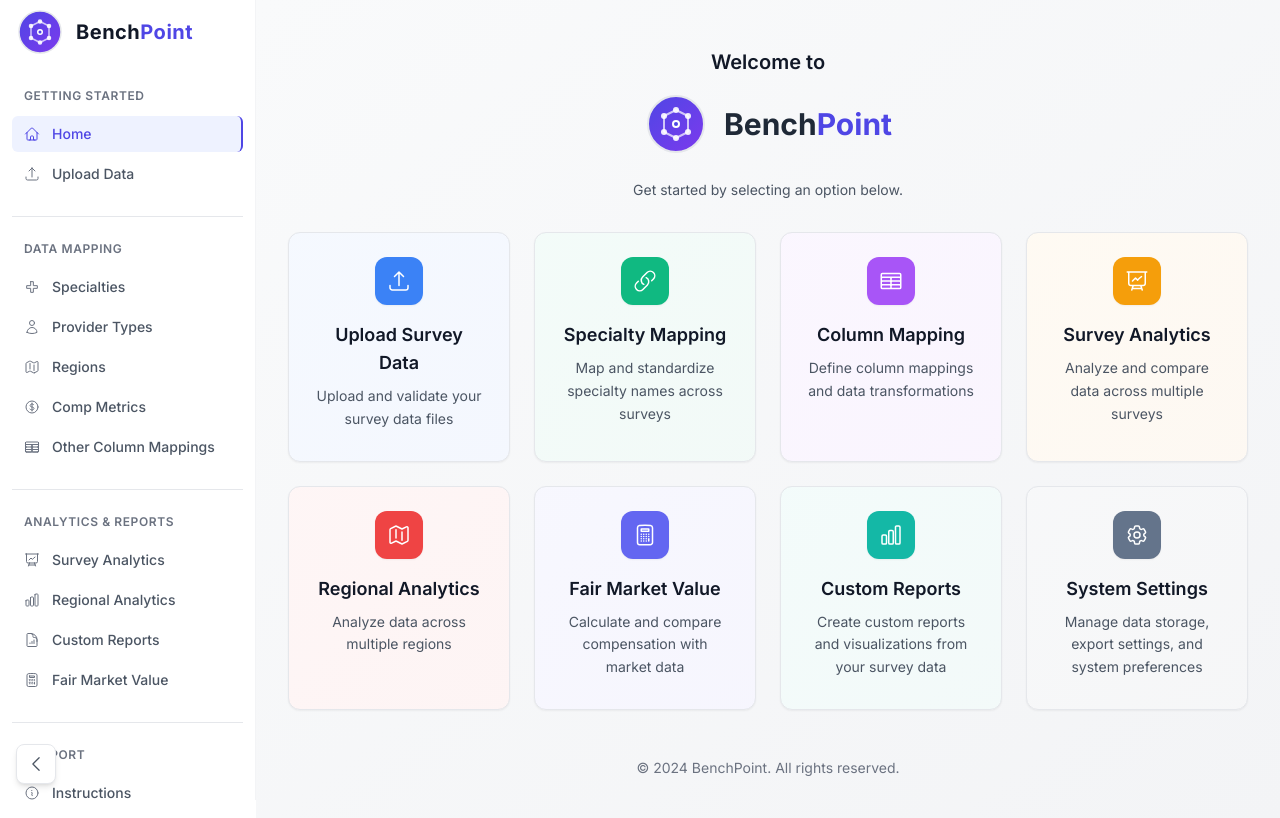
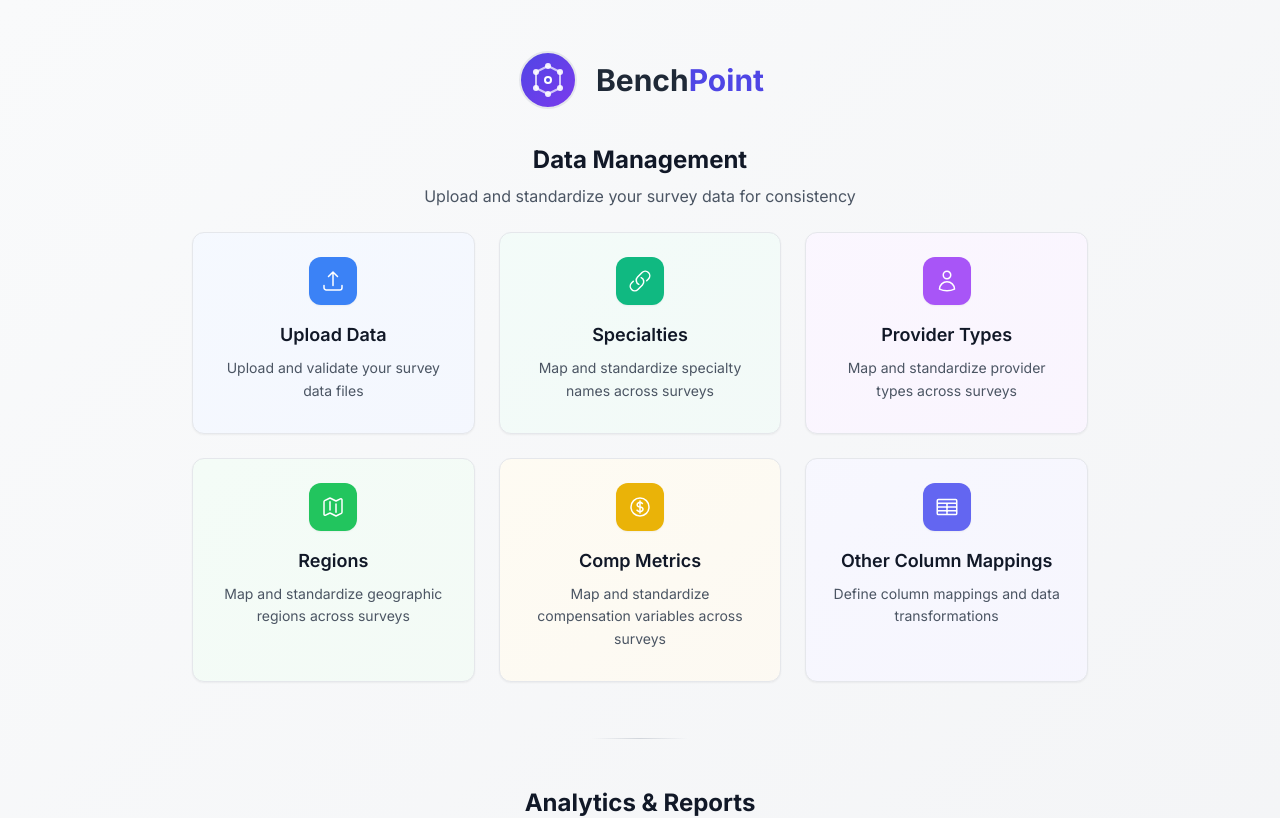
Before and after one commit to WiesHerd/Provider_Survey_System_Aggregator, a React (Create React App) app: page /dashboard in a window 1280 px wide. Shown: the top 818 px of the page. Built offline with nearby package versions, Linux system fonts and the light colour scheme; the HTML template or start-up script is replaced by a standard one.

Commit message:
Improve dashboard UI and hide sidebar on home screen

```diff
--- a/src/App.tsx
+++ b/src/App.tsx
@@ -156,12 +156,12 @@ const PageContent = () => {
     }
   }, [location.pathname]);
 
-  // Render all pages with sidebar for consistent branding
+  // Render dashboard without sidebar, other pages with sidebar
   return (
     <div className="flex h-screen bg-gray-50">
-      <Sidebar isOpen={isSidebarOpen} setIsOpen={setIsSidebarOpen} />
+      {!isDashboard && <Sidebar isOpen={isSidebarOpen} setIsOpen={setIsSidebarOpen} />}
 
-      <div className={`flex-1 transition-all duration-300 ${isSidebarOpen ? 'pl-64' : 'pl-20'}`}>
+      <div className={`flex-1 transition-all duration-300 ${!isDashboard ? (isSidebarOpen ? 'pl-64' : 'pl-20') : ''}`}>
         {!isDashboard && (
           <PageHeader
             title={headerContent.title}
--- a/src/components/Dashboard.tsx
+++ b/src/components/Dashboard.tsx
@@ -11,7 +11,8 @@ import {
   CalculatorIcon,
   ChartBarIcon,
   DocumentTextIcon,
-  Cog6ToothIcon,
+  UserIcon,
+  CurrencyDollarIcon,
 } from '@heroicons/react/24/outline';
 
 interface WelcomeCard {
@@ -23,12 +24,22 @@ interface WelcomeCard {
   gradient: string;
 }
 
+interface CardSection {
+  title: string;
+  description: string;
+  cards: WelcomeCard[];
+}
+
 const Dashboard: React.FC = () => {
   const navigate = useNavigate();
 
-  const welcomeCards: WelcomeCard[] = [
+  const cardSections: CardSection[] = [
     {
-      title: 'Upload Survey Data',
+      title: 'Data Management',
+      description: 'Upload and standardize your survey data for consistency',
+      cards: [
+        {
+          title: 'Upload Data',
           description: 'Upload and validate your survey data files',
           icon: ArrowUpTrayIcon,
           path: '/upload',
@@ -36,7 +47,7 @@ const Dashboard: React.FC = () => {
           gradient: 'from-blue-500 to-blue-600',
         },
         {
-      title: 'Specialty Mapping',
+          title: 'Specialties',
           description: 'Map and standardize specialty names across surveys',
           icon: LinkIcon,
           path: '/specialty-mapping',
@@ -44,13 +55,43 @@ const Dashboard: React.FC = () => {
           gradient: 'from-emerald-500 to-emerald-600',
         },
         {
-      title: 'Column Mapping',
+          title: 'Provider Types',
+          description: 'Map and standardize provider types across surveys',
+          icon: UserIcon,
+          path: '/provider-type-mapping',
+          color: 'bg-purple-500',
+          gradient: 'from-purple-500 to-purple-600',
+        },
+        {
+          title: 'Regions',
+          description: 'Map and standardize geographic regions across surveys',
+          icon: MapIcon,
+          path: '/region-mapping',
+          color: 'bg-green-500',
+          gradient: 'from-green-500 to-green-600',
+        },
+        {
+          title: 'Comp Metrics',
+          description: 'Map and standardize compensation variables across surveys',
+          icon: CurrencyDollarIcon,
+          path: '/variable-mapping',
+          color: 'bg-yellow-500',
+          gradient: 'from-yellow-500 to-yellow-600',
+        },
+        {
+          title: 'Other Column Mappings',
           description: 'Define column mappings and data transformations',
           icon: TableCellsIcon,
           path: '/column-mapping',
-      color: 'bg-purple-500',
-      gradient: 'from-purple-500 to-purple-600',
+          color: 'bg-indigo-500',
+          gradient: 'from-indigo-500 to-indigo-600',
         },
+      ]
+    },
+    {
+      title: 'Analytics & Reports',
+      description: 'Generate insights and reports from your survey data',
+      cards: [
         {
           title: 'Survey Analytics',
           description: 'Analyze and compare data across multiple surveys',
@@ -62,34 +103,28 @@ const Dashboard: React.FC = () => {
         {
           title: 'Regional Analytics',
           description: 'Analyze data across multiple regions',
-      icon: MapIcon,
+          icon: ChartBarIcon,
           path: '/regional-analytics',
           color: 'bg-red-500',
           gradient: 'from-red-500 to-red-600',
+        },
+        {
+          title: 'Custom Reports',
+          description: 'Create custom reports and visualizations from your survey data',
+          icon: DocumentTextIcon,
+          path: '/custom-reports',
+          color: 'bg-teal-500',
+          gradient: 'from-teal-500 to-teal-600',
         },
         {
           title: 'Fair Market Value',
           description: 'Calculate and compare compensation with market data',
           icon: CalculatorIcon,
           path: '/fair-market-value',
-      color: 'bg-indigo-500',
-      gradient: 'from-indigo-500 to-indigo-600',
+          color: 'bg-blue-600',
+          gradient: 'from-blue-600 to-blue-700',
         },
-    {
-      title: 'Custom Reports',
-      description: 'Create custom reports and visualizations from your survey data',
-      icon: ChartBarIcon,
-      path: '/custom-reports',
-      color: 'bg-teal-500',
-      gradient: 'from-teal-500 to-teal-600',
-    },
-    {
-      title: 'System Settings',
-      description: 'Manage data storage, export settings, and system preferences',
-      icon: Cog6ToothIcon,
-      path: '/system-settings',
-      color: 'bg-slate-500',
-      gradient: 'from-slate-500 to-slate-600',
+      ]
     },
   ];
 
@@ -129,11 +164,6 @@ const Dashboard: React.FC = () => {
            transition={{ duration: 0.6 }}
            className="text-center mb-8"
          >
-           {/* Welcome Message */}
-           <h2 className="text-xl font-semibold text-gray-900 mb-4">
-             Welcome to
-           </h2>
-
                      {/* Logo and Brand */}
           <div className="flex items-center justify-center mb-6">
             <div className="flex items-center space-x-4">
@@ -186,19 +216,39 @@ const Dashboard: React.FC = () => {
               </div>
             </div>
           </div>
-           <p className="text-sm text-gray-600">
-             Get started by selecting an option below.
-           </p>
          </motion.div>
 
-        {/* Feature Cards Grid */}
+        {/* Sections */}
         <motion.div
           variants={containerVariants}
           initial="hidden"
           animate="visible"
-          className="grid grid-cols-1 md:grid-cols-2 lg:grid-cols-4 gap-6 max-w-5xl mx-auto"
+          className="max-w-7xl mx-auto space-y-12"
         >
-          {welcomeCards.map((card) => (
+          {cardSections.map((section, sectionIndex) => (
+            <motion.div
+              key={section.title}
+              variants={cardVariants}
+              className="space-y-6"
+            >
+              {/* Section Header */}
+              <div className="text-center">
+                <h2 className="text-2xl font-bold text-gray-900 mb-2">
+                  {section.title}
+                </h2>
+                <p className="text-gray-600 max-w-2xl mx-auto">
+                  {section.description}
+                </p>
+              </div>
+
+              {/* Section Cards */}
+              <div className={cn(
+                "grid gap-6 justify-center",
+                section.cards.length === 4 ? "grid-cols-1 md:grid-cols-2 lg:grid-cols-4 max-w-5xl mx-auto" :
+                section.cards.length === 6 ? "grid-cols-1 md:grid-cols-2 lg:grid-cols-3 max-w-4xl mx-auto" :
+                "grid-cols-1 md:grid-cols-2 lg:grid-cols-3 max-w-4xl mx-auto"
+              )}>
+                {section.cards.map((card) => (
                   <motion.div
                     key={card.title}
                     variants={cardVariants}
@@ -245,6 +295,16 @@ const Dashboard: React.FC = () => {
                     </button>
                   </motion.div>
                 ))}
+              </div>
+
+              {/* Section Divider */}
+              {sectionIndex < cardSections.length - 1 && (
+                <div className="flex justify-center pt-8">
+                  <div className="w-24 h-px bg-gradient-to-r from-transparent via-gray-300 to-transparent"></div>
+                </div>
+              )}
+            </motion.div>
+          ))}
         </motion.div>
 
         {/* Footer */}
--- a/src/components/Sidebar.tsx
+++ b/src/components/Sidebar.tsx
@@ -81,13 +81,6 @@ const Sidebar: React.FC<SidebarProps> = ({ isOpen, setIsOpen }) => {
 				{ name: 'Regional Analytics', icon: ChartBarIcon, path: '/regional-analytics' },
 				{ name: 'Custom Reports', icon: DocumentChartBarIcon, path: '/custom-reports' },
 				{ name: 'Fair Market Value', icon: CalculatorIcon, path: '/fair-market-value' },
-			]
-		},
-		{
-			name: 'Support',
-			items: [
-				{ name: 'Instructions', icon: InformationCircleIcon, path: '/instructions' },
-				{ name: 'Download Test', icon: ClipboardDocumentListIcon, path: '/download-test' },
 			]
 		}
 	];
```
Lines whose indentation alone changed are shown as unchanged.
